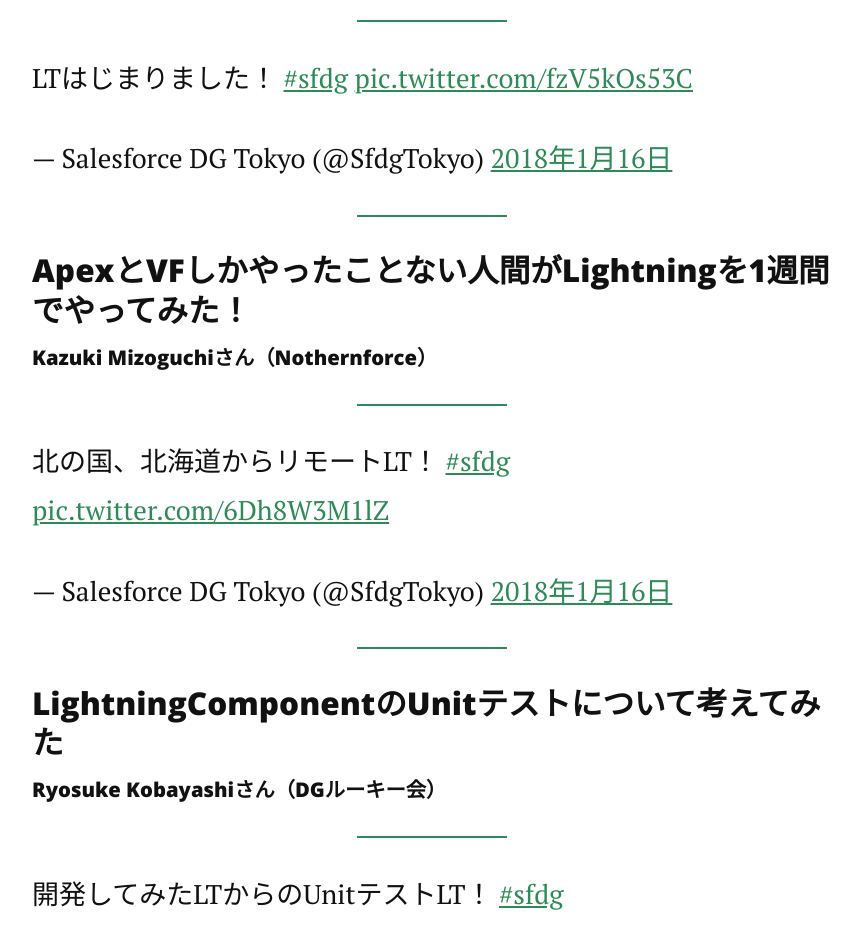
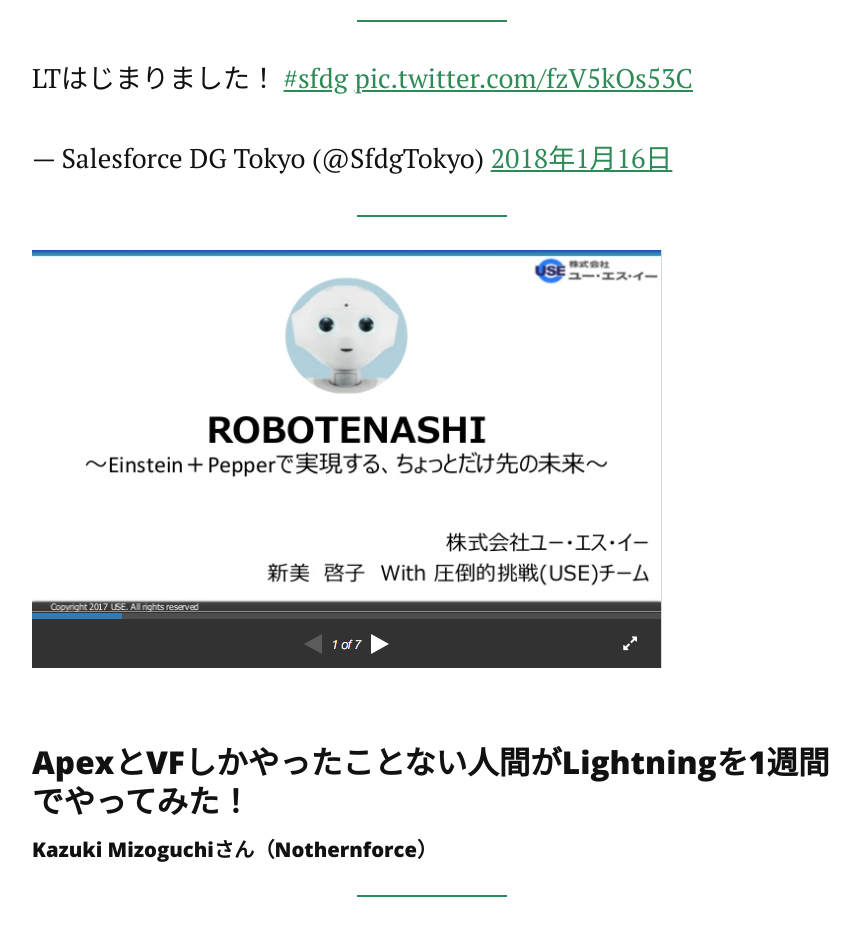
Before and after one commit to sfdgtokyo/sfdgtokyo.github.io, a Jekyll site: the page built from _posts/2018-01-16-Lightning-Platform-Meetup.md, in a window 1280 px wide. Shown: the part 2264-3194 px from the top of the page, without its empty margins (208-1068 px from the left). Built offline with Jekyll 4.4.1, drawn with Linux system fonts in a browser that asks for light colours; nearby versions of some CDN libraries; comment, search, counter and statistics services are not loaded.

Commit message:
Add a slideshare content

```diff
--- a/_posts/2018-01-16-Lightning-Platform-Meetup.md
+++ b/_posts/2018-01-16-Lightning-Platform-Meetup.md
@@ -27,6 +27,8 @@
 #### 新美 啓子さん（Admin女子部）
 
 <blockquote class="twitter-tweet" data-lang="ja"><p lang="ja" dir="ltr">LTはじまりました！ <a href="https://twitter.com/hashtag/sfdg?src=hash&amp;ref_src=twsrc%5Etfw">#sfdg</a> <a href="https://t.co/fzV5kOs53C">pic.twitter.com/fzV5kOs53C</a></p>&mdash; Salesforce DG Tokyo (@SfdgTokyo) <a href="https://twitter.com/SfdgTokyo/status/953218472082747392?ref_src=twsrc%5Etfw">2018年1月16日</a></blockquote>
+
+<a href="https://www.slideshare.net/secret/ySwgWKvtGmajIj" target="\_blank"><img src="{{ '/assets/img/posts/2018-01-16-robotenashi.png' | prepend: site.baseurl }}" alt="ROBOTENASHI"></a>
 
 ### ApexとVFしかやったことない人間がLightningを1週間でやってみた！
 
```
Also changed, not shown: assets/img/posts/2018-01-16-robotenashi.png (added).
